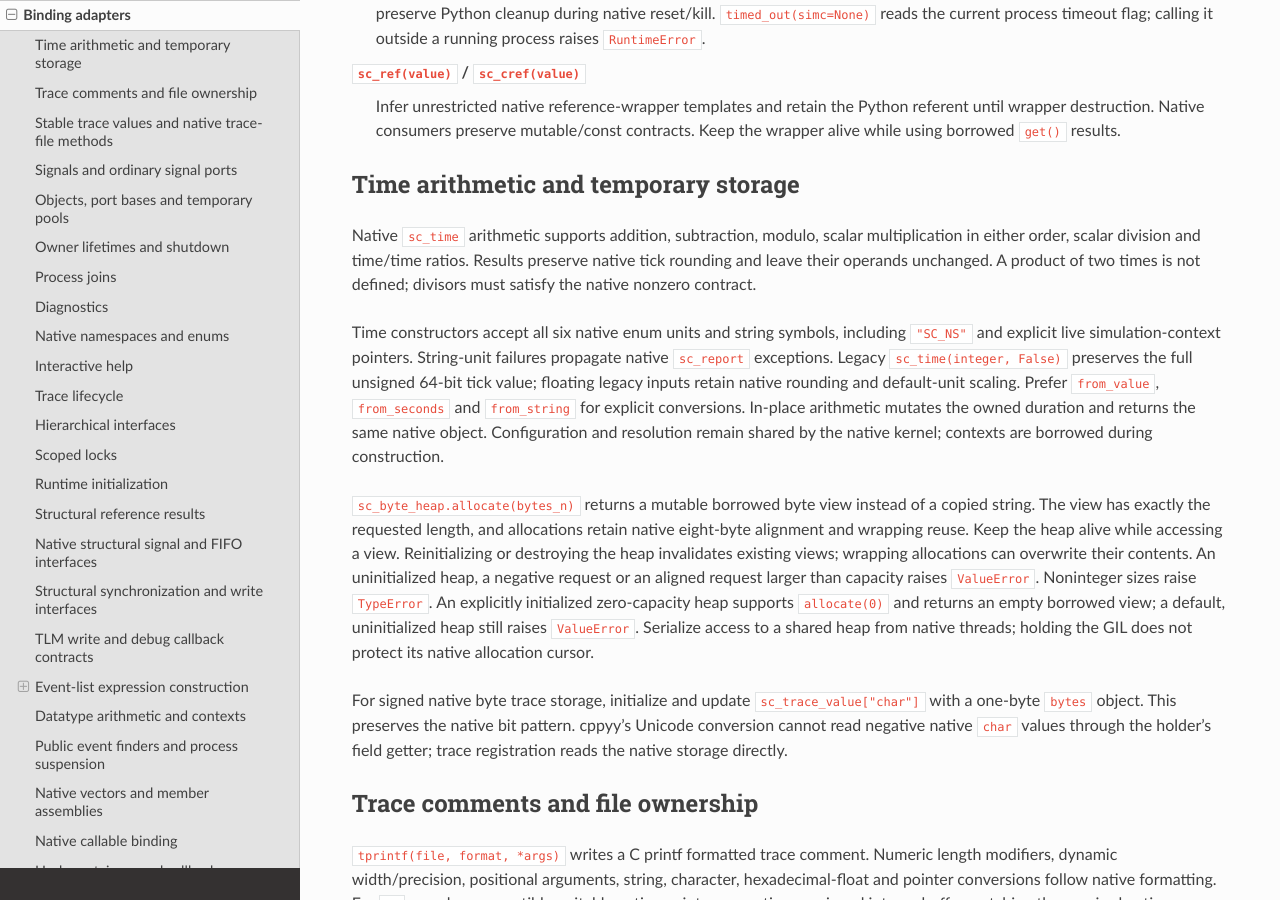
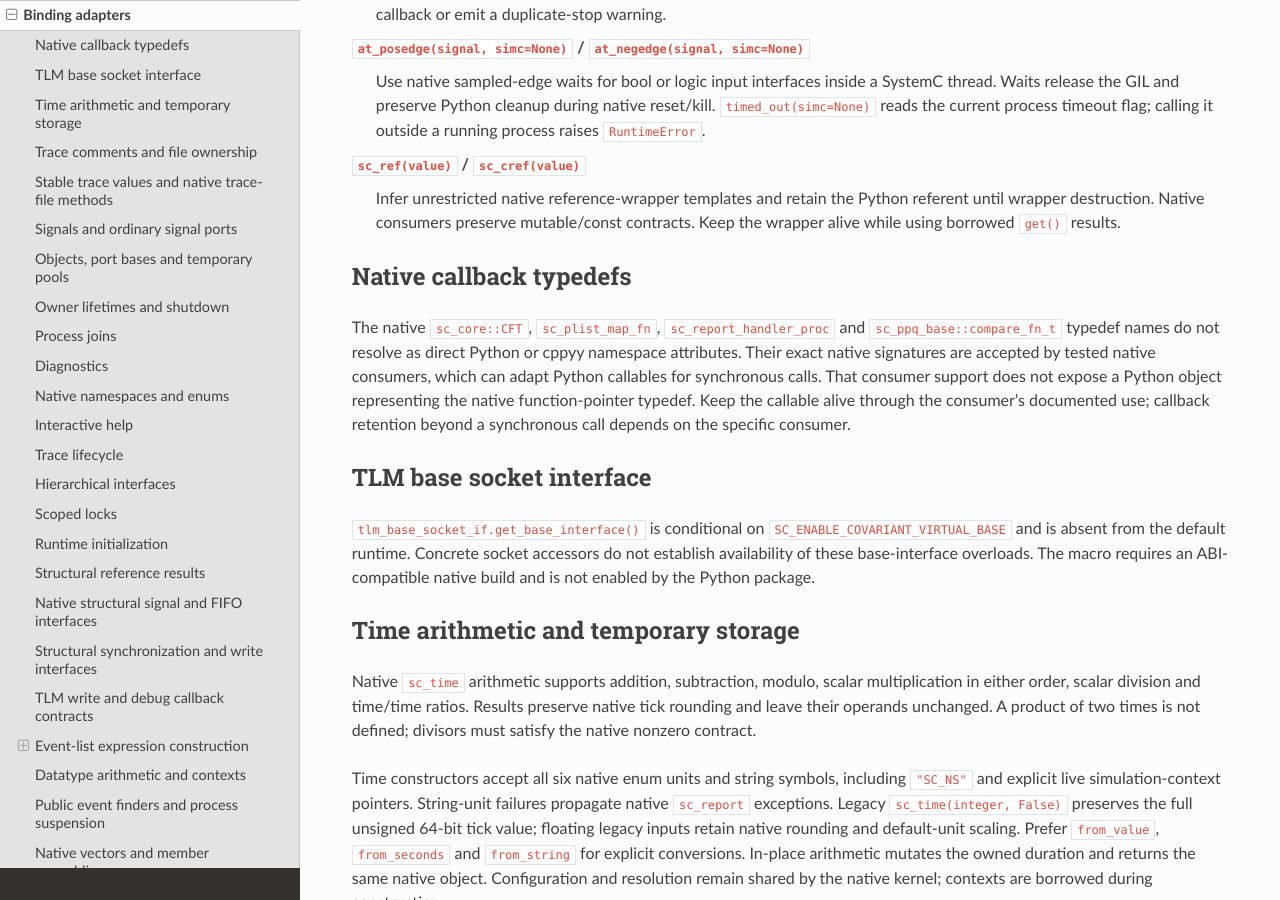
Before and after one commit to amal-khailtash/pysystemc, a Sphinx documentation site: the page built from docs/api/bindings.rst, in a window 1280 px wide and 900 px high, scrolled down 4834 px. Built offline with Sphinx 7.4.7 and the Read the Docs theme 3.1.0, drawn with Linux system fonts in a browser that asks for light colours; some of the changed text lies outside the part shown.

Commit message:
Complete remaining datatype contract audits and expose native status enum

```diff
--- a/docs/api/bindings.rst
+++ b/docs/api/bindings.rst
@@ -212,6 +212,11 @@
 ``sc_status()``
    Query the native current status and convert it to ``ScStatus``.
 
+``sc_status_type``
+   The native ``sc_core::sc_status`` enum type is exported under this distinct
+   name so the existing ``sc_status()`` query keeps its callable behavior.
+   Native enum members and conversions retain cppyy semantics.
+
 ``sc_argc()`` / ``sc_argv()``
    During ``sc_main``, read the native argument count and an immutable tuple of
    original argument strings, including argument zero. The tuple copies native
@@ -265,6 +270,27 @@
    Infer unrestricted native reference-wrapper templates and retain the Python
    referent until wrapper destruction. Native consumers preserve mutable/const
    contracts. Keep the wrapper alive while using borrowed ``get()`` results.
+
+Native callback typedefs
+------------------------
+
+The native ``sc_core::CFT``, ``sc_plist_map_fn``,
+``sc_report_handler_proc`` and ``sc_ppq_base::compare_fn_t`` typedef names do
+not resolve as direct Python or cppyy namespace attributes. Their exact native
+signatures are accepted by tested native consumers, which can adapt Python
+callables for synchronous calls. That consumer support does not expose a Python
+object representing the native function-pointer typedef. Keep the callable alive
+through the consumer's documented use; callback retention beyond a synchronous
+call depends on the specific consumer.
+
+TLM base socket interface
+-------------------------
+
+``tlm_base_socket_if.get_base_interface()`` is conditional on
+``SC_ENABLE_COVARIANT_VIRTUAL_BASE`` and is absent from the default runtime.
+Concrete socket accessors do not establish availability of these base-interface
+overloads. The macro requires an ABI-compatible native build and is not enabled
+by the Python package.
 
 Time arithmetic and temporary storage
 -------------------------------------
```
Also changed, not shown: CHANGELOG.md (+3 -0 lines), docs/intro/features.rst (+5 -5 lines), 4 other files.
